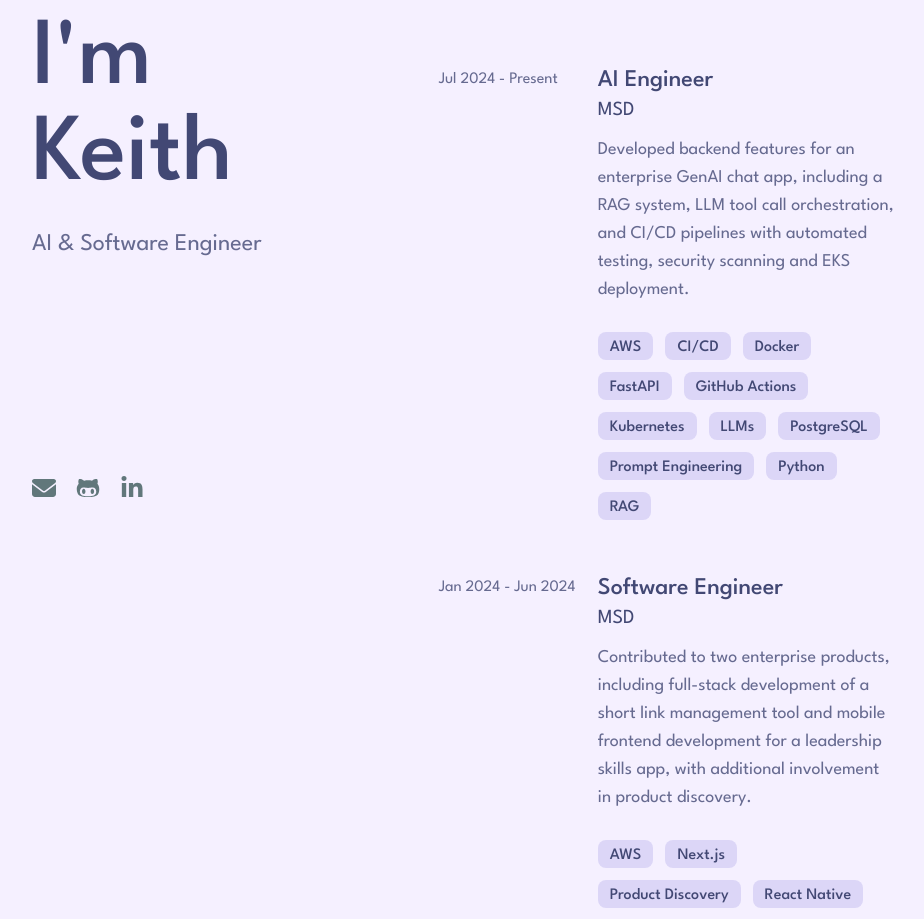
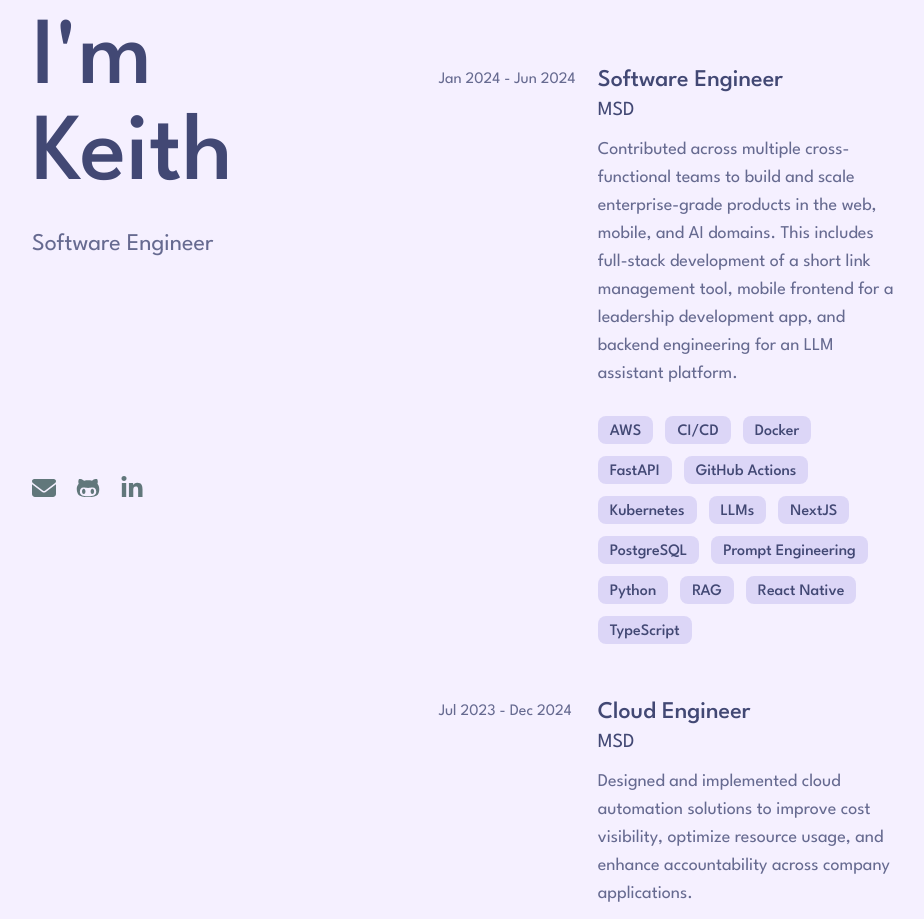
Before and after one commit to keithchewzk/heyitskeith, a React (Create React App) app: page / in a window 1280 px wide. Shown: the part 220-1139 px from the top of the page, without its empty margins (176-1100 px from the left). Built offline with nearby package versions, Linux system fonts and the light colour scheme.

Commit message:
combine AI engineer and software engineer experiences

```diff
--- a/src/components/About/constants.ts
+++ b/src/components/About/constants.ts
@@ -1,2 +1,2 @@
 export const aboutMeParaOne =
-  "Early-career professional with experience in AI, Software and Cloud Engineering through MSD's rotation programme. Focused on building strong technical foundations, with a drive for continuous learning and growth in the tech space.";
+  "Early-career software engineer with experience across web, AI, and cloud domains through MSD’s rotation programme. Driven by continuous learning and building robust technical foundations in scalable, impactful systems.";
--- a/src/components/Experience/constants.ts
+++ b/src/components/Experience/constants.ts
@@ -21,7 +21,7 @@ export const JOBS = [
     role: "Cloud Engineer",
     company: "MSD",
     description:
-      "Enhanced cost visibility and accountability of company applications through development of cloud-based automations.",
+      "Designed and implemented cloud automation solutions to improve cost visibility, optimize resource usage, and enhance accountability across company applications.",
     dateRange: "Jul 2023 - Dec 2024",
     skills: ["AWS", "Cloud Architecture", "SQL", "Terraform"],
   },
@@ -30,23 +30,8 @@ export const JOBS = [
     role: "Software Engineer",
     company: "MSD",
     description:
-      "Contributed to two enterprise products, including full-stack development of a short link management tool and mobile frontend development for a leadership skills app, with additional involvement in product discovery.",
+      "Contributed across multiple cross-functional teams to build and scale enterprise-grade products in the web, mobile, and AI domains. This includes full-stack development of a short link management tool, mobile frontend for a leadership development app, and backend engineering for an LLM assistant platform.",
     dateRange: "Jan 2024 - Jun 2024",
-    skills: [
-      "AWS",
-      "Next.js",
-      "Product Discovery",
-      "React Native",
-      "TypeScript",
-    ],
-  },
-  {
-    id: "3",
-    role: "AI Engineer",
-    company: "MSD",
-    description:
-      "Developed backend features for an enterprise GenAI chat app, including a RAG system, LLM tool call orchestration, and CI/CD pipelines with automated testing, security scanning and EKS deployment.",
-    dateRange: "Jul 2024 - Present",
     skills: [
       "AWS",
       "CI/CD",
@@ -55,10 +40,13 @@ export const JOBS = [
       "GitHub Actions",
       "Kubernetes",
       "LLMs",
+      "NextJS",
       "PostgreSQL",
       "Prompt Engineering",
       "Python",
       "RAG",
+      "React Native",
+      "TypeScript",
     ],
   },
 ];
--- a/src/components/Hero/Hero.tsx
+++ b/src/components/Hero/Hero.tsx
@@ -3,7 +3,7 @@ function Hero() {
     <div className="mb-20">
       <p className="text-9xl font-medium mb-6">Hello.</p>
       <p className="text-8xl font-medium mb-6">I'm Keith</p>
-      <p className="text-2xl text-text-muted mb-5">AI & Software Engineer</p>
+      <p className="text-2xl text-text-muted mb-5">Software Engineer</p>
     </div>
   );
 }
```
